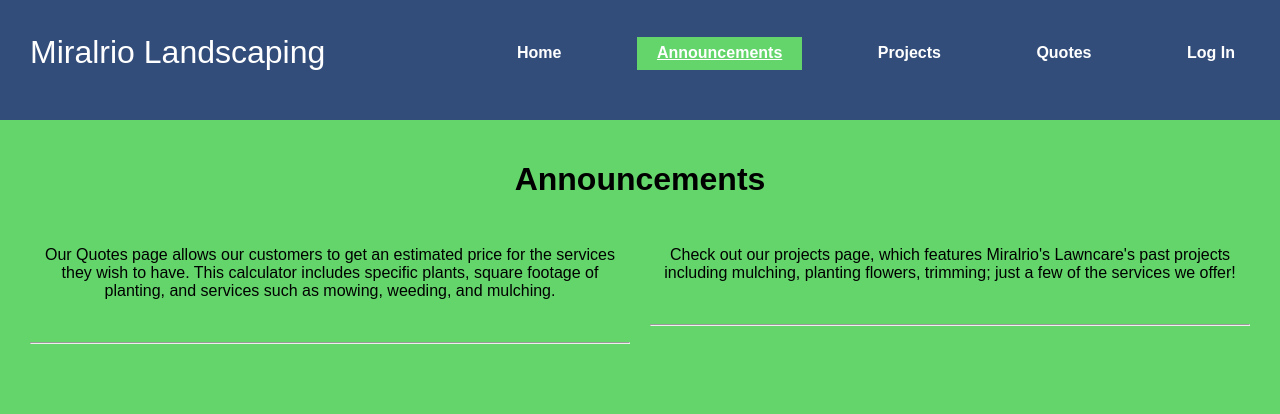
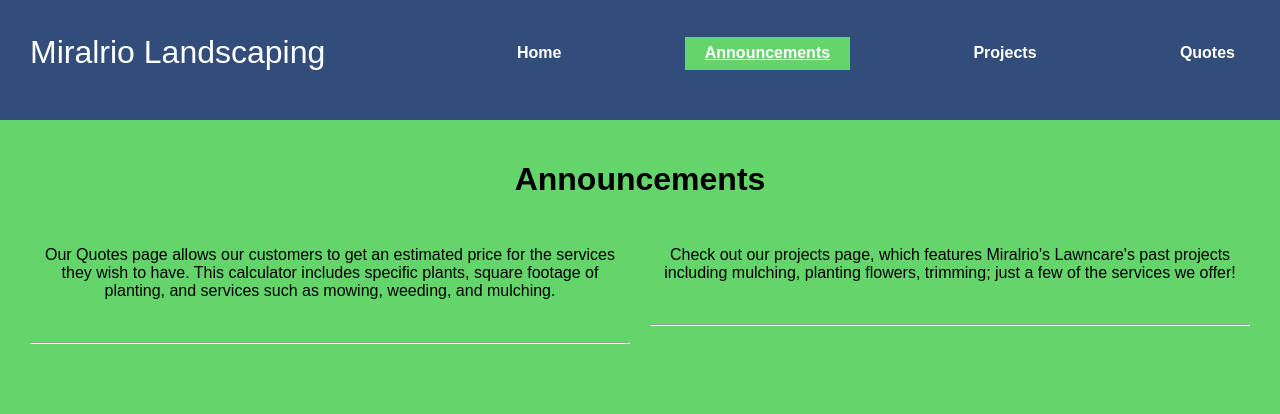
Before and after one commit to nguyenalan98/Landscaping, a PHP site: page /announcements.php in a window 1280 px wide. Shown: the top 414 px of the page. Run offline with PHP 8.4, Linux system fonts and the light colour scheme; some web fonts are replaced.

Commit message:
remove pages from navbar

```diff
--- a/includes/init.php
+++ b/includes/init.php
@@ -140,7 +140,6 @@ if($current_user == NULL){
     "announcements"=>"Announcements",
     "projects"=>"Projects",
     "quote"=>"Quotes",
-    "login"=>"Log In"
   );
 }
 else{
@@ -149,8 +148,6 @@ else{
     "announcements"=>"Announcements",
     "projects"=>"Projects",
     "quote"=>"Quotes",
-    "admin"=>"Admin",
-    "logout"=>"Log Out"
   );
 }
 
```
